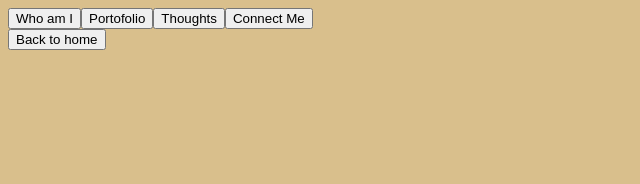
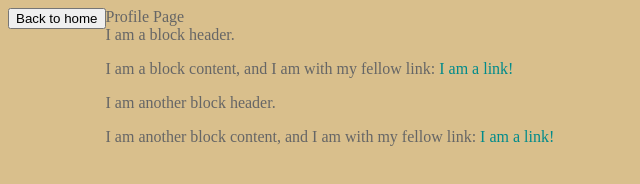
Before and after one commit to nomosoro/Nomosoro.com, a React app: page / in a window 1280 px wide. Both pictures are taken after a click on the button "Who am I". Shown: the whole page, without its empty margins (0-640 px from the left). Built offline with nearby package versions, Linux system fonts and the light colour scheme.

Commit message:
Skeleton of the page is finished. Content adding ahead.

```diff
--- a/src/js/connectSection.jsx
+++ b/src/js/connectSection.jsx
@@ -5,6 +5,6 @@ export default class ConnectSection extends React.Component{
          super(props);
     }
     render(){
-
+        return (<div className="section-content connect">Connect Page</div>)
     }
 }
--- a/src/js/customCanvas.jsx
+++ b/src/js/customCanvas.jsx
@@ -19,7 +19,7 @@ export default class CustomCanvas extends React.Component{
              )
              :
              (
-             <div className="canvas-css {this.state.classNames}"></div>
+             <div className="canvas-css"></div>
              )
              }
             </div>
--- a/src/js/nomosoro.jsx
+++ b/src/js/nomosoro.jsx
@@ -8,8 +8,8 @@ export default class Nomosoro extends React.Component{
     constructor(props){
         super(props);
         this.state={
-            introShown:true,
-            sectionShown:false,
+            isHomeActive:true,
+            isSectionActive:false,
             activeSectionName:null,
         }
 
@@ -17,36 +17,36 @@ export default class Nomosoro extends React.Component{
         this.closeSection=this.closeSection.bind(this);
     }
     openSection(sectionName){
-        console.log('Opening section with sectionName' + sectionName);
-        this.hideIntro();
+        console.log('Opening section with sectionName ' + sectionName + '.');
+        this.hideHome();
         this.setState({
-            sectionShowm:true,
+            isSectionActive:true,
             activeSectionName:sectionName});
     }
     closeSection(){
-         console.log('Closing Section.');
-        this.setState({sectionShowm:false });
-        this.showIntro();
+        console.log('Closing Section.');
+        this.setState({isSectionActive:false });
+        this.showHome();
     }
-    showIntro(){
-        this.setState({introShown:true});
+    showHome(){
+        this.setState({isHomeActive:true});
     }
-    hideIntro(){
-        this.setState({introShown:false});
+    hideHome(){
+        this.setState({isHomeActive:false});
     }
     render(){
+        var homeClasses=(this.state.isHomeActive ? 'active' : 'inactive');
         return (
          <div className="nomosoro">
-            <div className="intro-container {this.state.introShown?shown:hidden}">
+            <div className={"home-container " + homeClasses}>
                 <CustomCanvas />
                 <SectionButton sectionTitle="Who am I" sectionName="profile" handler={this.openSection}/>
                 <SectionButton sectionTitle="Portofolio" sectionName="portofolio" handler={this.openSection}/>
                 <SectionButton sectionTitle="Thoughts" sectionName="thoughts" handler={this.openSection}/>
                 <SectionButton sectionTitle="Connect Me" sectionName="connect" handler={this.openSection}/>
+                <div className="home-summary">{this.props.data.home.summary}</div>
             </div>
-            <div className="section-container {this.state.sectionShown?shown:hidden}">
-                <SectionWrapper sectionName={this.state.activeSectionName} closeHandler={this.closeSection}></SectionWrapper>
-            </div>
+            <SectionWrapper sectionName={this.state.activeSectionName} closeHandler={this.closeSection} isActive={this.state.isSectionActive} data={this.props.data.sections}></SectionWrapper>
          </div>
         )
     }
--- a/src/js/portofolioSection.jsx
+++ b/src/js/portofolioSection.jsx
@@ -4,5 +4,7 @@ export default class PortofolioSection extends React.Component{
     constructor(props){
          super(props);
     }
-    render(){}
+    render(){
+        return (<div className="section-content portofolio">Portofolio Page</div>)
+    }
 }
--- a/src/js/profileSection.jsx
+++ b/src/js/profileSection.jsx
@@ -4,5 +4,43 @@ export default class ProfileSection extends React.Component{
     constructor(props){
          super(props);
     }
-    render(){}
+    render(){
+        var contentComponents=[];
+        if(this.props.data.contents&&this.props.data.contents.length){
+            //content shoud contain at least 'type'.
+            this.props.data.contents.forEach(function(content,i){
+                if(content.type=='block'){
+                    if(content.header){
+                        contentComponents.push(<ProfileBlockHeader header={content.header} key={'header_'+i}></ProfileBlockHeader>);
+                    }
+                    if(content.html){
+                        contentComponents.push(<ProfileBlockHtml html={content.html} key={'html_'+i}></ProfileBlockHtml>);
+                    }
+                }
+            })
+        }
+        return (<div className="section-content profile">
+            <div className="profile-section-header">Profile Page</div>
+            {contentComponents}
+        </div>)
+    }
 }
+
+
+class ProfileBlockHeader extends React.Component{
+    constructor(props){
+         super(props);
+    }
+    render(){
+        return (<div className="profile-block-header">{this.props.header}</div>)
+    }
+}
+
+class ProfileBlockHtml extends React.Component{
+    constructor(props){
+         super(props);
+    }
+    render(){
+        return (<div className="profile-block-content">{this.props.html}</div>)
+    }
+}
--- a/src/js/scripts.js
+++ /dev/null
@@ -1,12 +0,0 @@
-const css = require('../css/nomosoro.css');
-console.log("Hellow from scripts.js");
-
-import React from 'react';
-import ReactDOM from 'react-dom';
-import Nomosoro from './nomosoro.jsx';
-
-
-ReactDOM.render(
-<Nomosoro />,
-document.getElementById('root')
-);
--- /dev/null
+++ b/src/js/scripts.jsx
@@ -0,0 +1,28 @@
+const css = require('../css/nomosoro.css');
+console.log("Hellow from scripts.js");
+
+import React from 'react';
+import ReactDOM from 'react-dom';
+import Nomosoro from './nomosoro.jsx';
+
+var data={
+    home:{
+        summary:'This is a summary Text'
+    },
+    sections:{
+        profile:{
+            contents:[
+                {type:'block',header:'I am a block header.',html:(<p>I am a block content, and I am with my fellow link: <a src="#" target="_blank">I am a link!</a></p>)},
+                {type:'block',header:'I am another block header.',html:(<p>I am another block content, and I am with my fellow link: <a src="#" target="_blank">I am a link!</a></p>)}
+            ]
+        },
+        portofolio:{},
+        thoughts:{},
+        connect:{}
+    },
+}
+
+ReactDOM.render(
+<Nomosoro data={data}/>,
+document.getElementById('root')
+);
--- a/src/js/sectionWrapper.jsx
+++ b/src/js/sectionWrapper.jsx
@@ -9,31 +9,35 @@ export default class SectionWrapper extends React.Component{
         super(props);
         this.handlerCloseSection=this.handlerCloseSection.bind(this);
     }
-    getSectionComponent(){
-        if(!this.props.activeSectionName){
-            return null;
-        }
-        switch(this.props.activeSectionName){
-            case 'profile':
-                return (<ProfileSection></ProfileSection>);
-            case 'portofolio':
-                return (<PortofolioSection></PortofolioSection>);
-            case 'thoughts':
-                return (<ThoughtsSection></ThoughtsSection>);
-            case 'connect':
-                return (<ConnectSection></ConnectSection>);
-        }
-    }
+
     handlerCloseSection(){
         this.props.closeHandler();
     }
     render(){
+        console.log('Rendering section '+ this.props.sectionName + '.');
+        var sectionComponent=(()=>{
+            if(!this.props.sectionName){
+                return null;
+            }
+            switch(this.props.sectionName){
+                case 'profile':
+                    return (<ProfileSection data={this.props.data.profile}></ProfileSection>);
+                case 'portofolio':
+                    return (<PortofolioSection data={this.props.data.portofolio}></PortofolioSection>);
+                case 'thoughts':
+                    return (<ThoughtsSection data={this.props.data.thoughts}></ThoughtsSection>);
+                case 'connect':
+                    return (<ConnectSection data={this.props.data.connect}></ConnectSection>);
+            }
+        })();
+        console.log('Rendered component: ', sectionComponent);
+        var activeClass = this.props.isActive? 'active':'inactive';
         return(
-            <div className="section-container">
+            <div className={"section-container " + activeClass}>
                 <div className="section-toolbar">
                     <button className="close-section-button" onClick={this.handlerCloseSection}>Back to home</button>
                 </div>
-                {this.getSectionComponent()}
+                {sectionComponent}
             </div>
         )
     }
--- a/src/js/thoughtsSection.jsx
+++ b/src/js/thoughtsSection.jsx
@@ -4,5 +4,7 @@ export default class ThoughtsSection extends React.Component{
     constructor(props){
         super(props);
     }
-    render(){}
+    render(){
+        return (<div className="section-content thoughts">Thoughts Page</div>)
+    }
 }
--- a/src/less/nomosoro.less
+++ b/src/less/nomosoro.less
@@ -1,5 +1,29 @@
 // out: ../css/nomosoro.css, compress: true, strictMath: true, autoprefixer : true,
 body {
     background: hsla(40, 50%, 70%, 1);
-    color:hsla(0,0%,40%,1);
+    color:hsla(220,0%,40%,1);
 }
+
+div.home-container{
+    &.active{
+        display:flex;
+    }
+    &.inactive{
+        display:none;
+    }
+}
+div.section-container{
+    &.active{
+        display:flex;
+    }
+    &.inactive{
+        display:none;
+    }
+}
+a{
+    color:darkcyan;
+    &:hover{
+        cursor:pointer;
+        text-decoration:underline;
+    }
+}
--- a/webpack.config.js
+++ b/webpack.config.js
@@ -1,6 +1,6 @@
 var HtmlWebpackPlugin = require('html-webpack-plugin');
 module.exports = {
-    entry: './src/js/scripts.js',
+    entry: './src/js/scripts.jsx',
     output: {
         path: __dirname + "/dist/",
         filename: 'js/nomosoro.js',
```
Also changed, not shown: dist/index.html, src/css/nomosoro.css, 1 other file.
